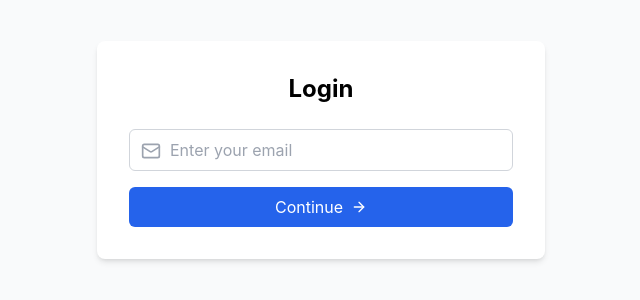
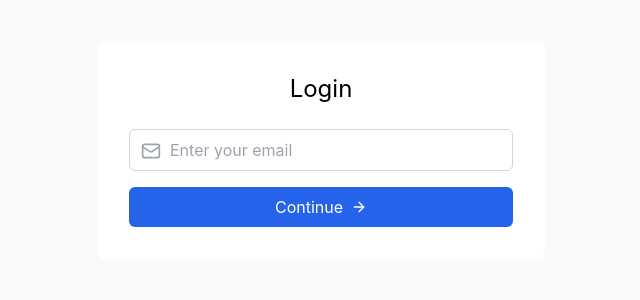
Before and after one commit to HarishRashmiGroup/frontend, a React (Create React App) app: page /login in a window 1280 px wide. Shown: the part 250-550 px from the top of the page, without its empty margins (319-959 px from the left). Built offline with nearby package versions, Linux system fonts and the light colour scheme.

Commit message:
login page refine

```diff
--- a/src/components/login.js
+++ b/src/components/login.js
@@ -17,7 +17,7 @@ const Login = () => {
 
     try {
       // const response = await fetch('http://localhost:3003/users/send-otp',{
-      const response = await fetch('https://backend-9xmz.onrender.com/users/send-otp',{
+      const response = await fetch('https://backend-9xmz.onrender.com/users/send-otp', {
         method: 'POST',
         headers: { 'Content-Type': 'application/json' },
         body: JSON.stringify({ email })
@@ -66,8 +66,8 @@ const Login = () => {
 
   return (
     <div className="min-h-screen flex items-center justify-center bg-gray-50">
-      <div className="bg-white p-8 rounded-lg shadow-md w-full max-w-md">
-        <h2 className="text-2xl font-bold text-center mb-6">
+      <div className="bg-white p-8 rounded-lg w-full max-w-md">
+        <h2 className="text-2xl text-center mb-6">
           {showOtp ? 'Enter OTP' : 'Login'}
         </h2>
 
@@ -91,6 +91,19 @@ const Login = () => {
               />
             </div>
           ) : (
+            <>
+              <div className="relative">
+                <Mail className="absolute left-3 top-3 h-5 w-5 text-gray-400" />
+                <input
+                  type="email"
+                  value={email}
+                  readOnly
+                  onDoubleClick={() => setShowOtp(false)}
+                  placeholder="Enter your email"
+                  className="w-full pl-10 pr-4 text-gray-400 py-2 border border-gray-300 rounded-md focus:outline-none focus:ring-2 focus:ring-blue-500"
+                  required
+                />
+              </div>
               <div className="relative">
                 <Lock className="absolute left-3 top-3 h-5 w-5 text-gray-400" />
                 <input
@@ -103,6 +116,7 @@ const Login = () => {
                   maxLength={4}
                 />
               </div>
+            </>
           )}
 
           <button
@@ -111,7 +125,7 @@ const Login = () => {
             disabled={loading}
           >
             {loading ? 'Processing...' : showOtp ? 'Verify OTP' : 'Continue'}
-            <ArrowRight className="h-4 w-4" />
+            {!loading && <ArrowRight className="h-4 w-4" />}
           </button>
 
           {showOtp && (
```
Lines whose indentation alone changed are shown as unchanged.
